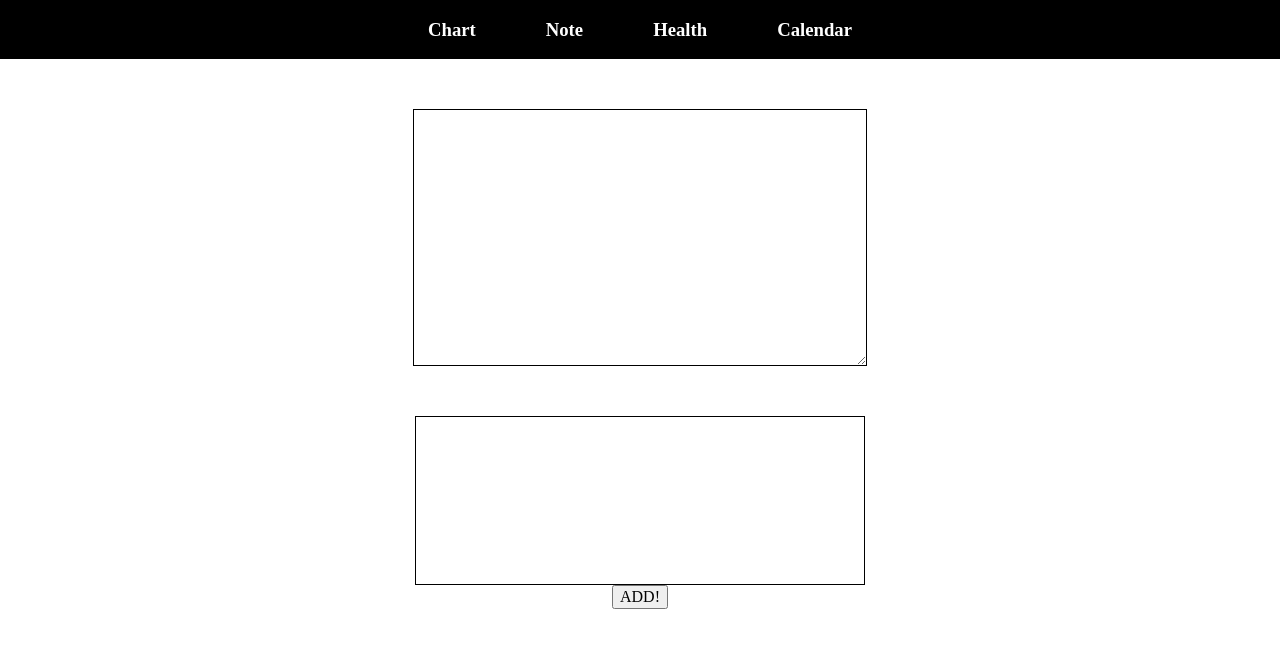
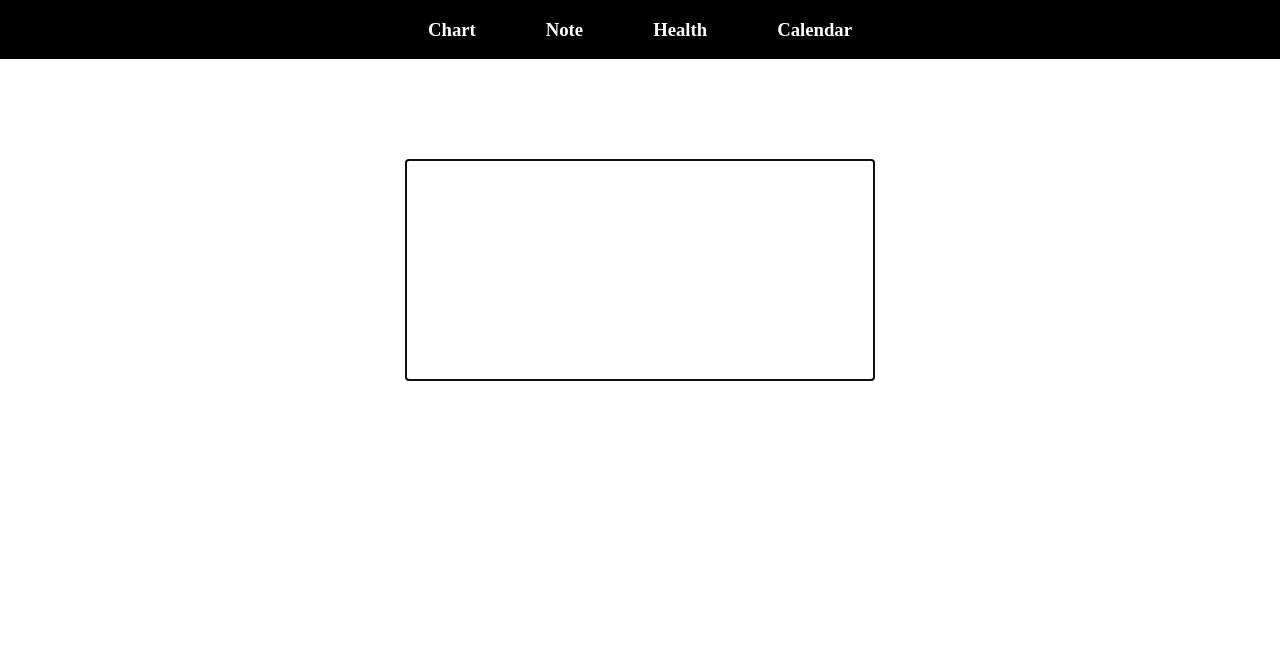
Before and after one commit to ShihYuChang/InfoSnap, a React (Create React App) app: page /slash in a window 1280 px wide. Shown: the top 648 px of the page. Built offline with nearby package versions, Linux system fonts and the light colour scheme.

Commit message:
Adding slash command to change next word's style

```diff
--- a/src/components/SlashCommand/SlashCommand.js
+++ b/src/components/SlashCommand/SlashCommand.js
@@ -1,4 +1,4 @@
-import { useState, useEffect, useReducer } from 'react';
+import React, { useState, useEffect, useReducer, useRef } from 'react';
 import styled from 'styled-components/macro';
 
 const Wrapper = styled.div`
@@ -14,18 +14,12 @@ const Main = styled.main`
   align-items: center;
 `;
 
-const Input = styled.textarea`
+const Text = styled.div`
   width: 50%;
-  height: 300px;
-  border: 1px solid black;
-  font-size: ${(props) => props.fontSize};
-`;
-
-const Test = styled.div`
-  width: 50%;
-  height: 200px;
+  min-height: 200px;
   border: 1px solid black;
   margin-top: 50px;
+  padding: 10px;
 `;
 
 const ToggleList = styled.div`
@@ -51,6 +45,8 @@ export default function SlashCommand() {
   function reducer(state, action) {
     switch (action.type) {
       case 'ADD_H1': {
+        const newTexts = `${rawText}<span style="font-size: 30px;">&nbsp</span>`;
+        return newTexts;
       }
       default: {
         return state;
@@ -62,10 +58,12 @@ export default function SlashCommand() {
   const [userInput, setUserInput] = useState({ text: '', style: '' });
   const [text, setText] = useState('');
   const [rawText, setRawText] = useState('');
+  const inputRef = useRef(null);
 
   useEffect(() => {
     function handleKeyDown(e) {
       if (e.key === '/') {
+        e.preventDefault();
         setIsSlashed(true);
         console.log('slash!');
       } else {
@@ -78,41 +76,31 @@ export default function SlashCommand() {
     };
   }, []);
 
-  function handleInput(e) {
-    const range = window.getSelection().getRangeAt(0);
-    console.log(range);
-    const newInput = { ...userInput };
-    newInput.text = e.target.value;
-    setUserInput(newInput);
-  }
-
-  function selectCommand() {
-    const newText = text + `<span style="font-size: 40px;"></span>`;
-    console.log(newText);
-  }
-
-  function parseInput(data) {
-    const parser = new DOMParser();
-    const parsed = parser.parseFromString(data, 'text/html');
-    const newText = parsed.body.textContent;
-    return newText;
+  function selectCommand(data) {
+    const newTexts = `${rawText}<${data}>&nbsp</${data}>`;
+    setText(newTexts);
+    setIsSlashed(false);
   }
 
   function handleTextChange(e) {
     setRawText(e.target.innerHTML);
-    if (text) {
-      const newTexts = e.target.innerHTML;
-      const parsedTexts = parseInput(newTexts);
-      setText(parsedTexts);
-    }
-    return;
   }
 
-  function addText() {
-    const newTexts = rawText + `<span style="font-size: 30px;">NEW!</span>`;
-    setRawText(newTexts);
+  function moveFocusToLast() {
+    const range = document.createRange();
+    range.selectNodeContents(inputRef.current);
+    range.collapse(false);
+    const selection = window.getSelection();
+    selection.removeAllRanges();
+    selection.addRange(range);
   }
 
+  //   function addText() {
+  //     const newTexts = `${rawText}<h2>&nbsp</h2>`;
+  //     setText(newTexts);
+  //   }
+
+  useEffect(() => moveFocusToLast(), [text]);
   useEffect(() => console.log(rawText), [rawText]);
 
   return (
@@ -125,14 +113,14 @@ export default function SlashCommand() {
             </div>
           ))}
         </ToggleList>
-        <Input onChange={handleInput} value={userInput.text} fontSize={20} />
-        <Test
+        <Text
           contentEditable
           suppressContentEditableWarning
           onInput={handleTextChange}
-          dangerouslySetInnerHTML={{ __html: rawText }}
-        ></Test>
-        <button onClick={addText}>ADD!</button>
+          dangerouslySetInnerHTML={{ __html: text }}
+          ref={inputRef}
+        ></Text>
+        {/* <button onClick={addText}>ADD!</button> */}
       </Main>
     </Wrapper>
   );
```
